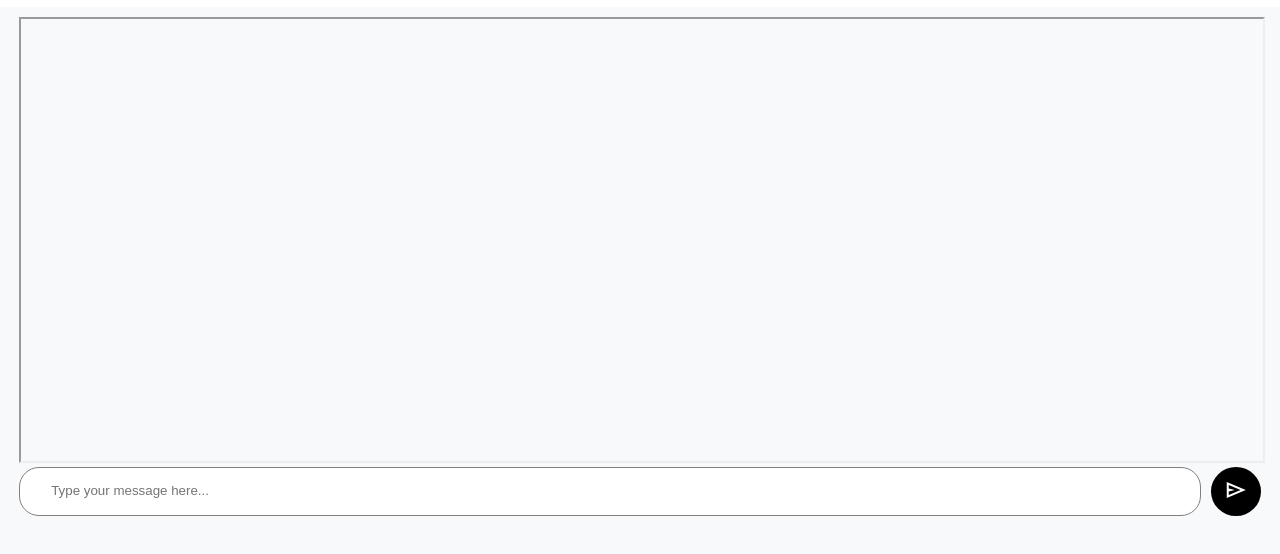
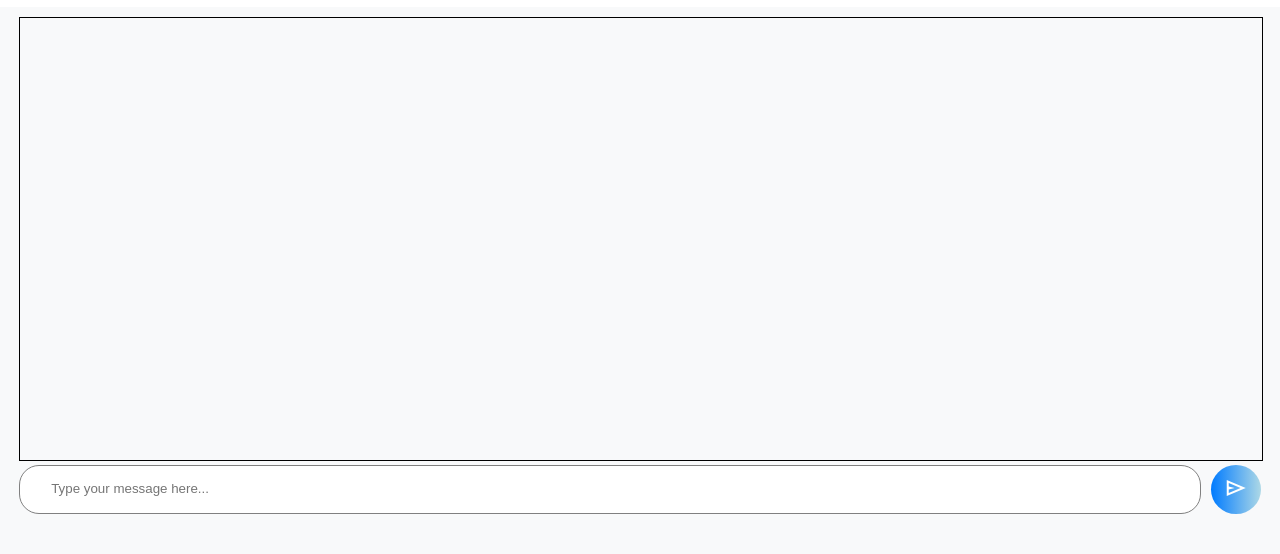
Before and after one commit to HarshNA044/HARSH-AI, a plain HTML site: page frontend/index.html in a window 1280 px wide. Shown: the part 56-610 px from the top of the page. Drawn offline with nearby package versions, Linux system fonts and the light colour scheme.

Commit message:
Update style.css

```diff
--- a/frontend/style.css
+++ b/frontend/style.css
@@ -30,12 +30,14 @@ header img {
 iframe {
     height: 442px;
     width: 100%;
+    border: 1px solid black;
 }
 textarea {
     width: 100%;
     border: 1.5px solid grey;
     border-radius: 20px;
     background-color: white;
+    color: black;
     resize: none;
     outline: none;
     font-family: "Poppins", sans-serif;
@@ -53,7 +55,7 @@ textarea::placeholder {
     border-radius: 50%;
     padding-left:13px;
     padding-right: 13px;
-    background-color: black;
+    background: linear-gradient(90deg,#007bff,#add8e6);
     color: white;
     cursor: pointer;
 }
```
